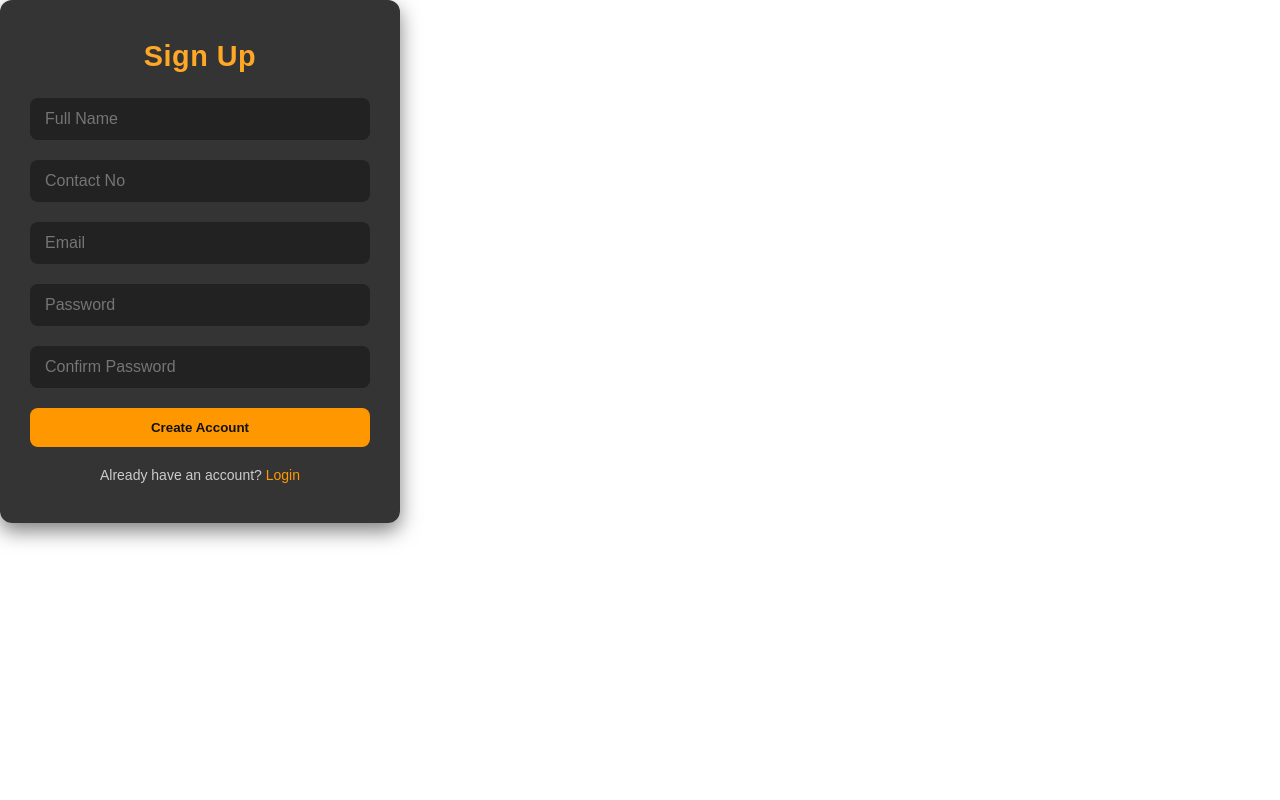
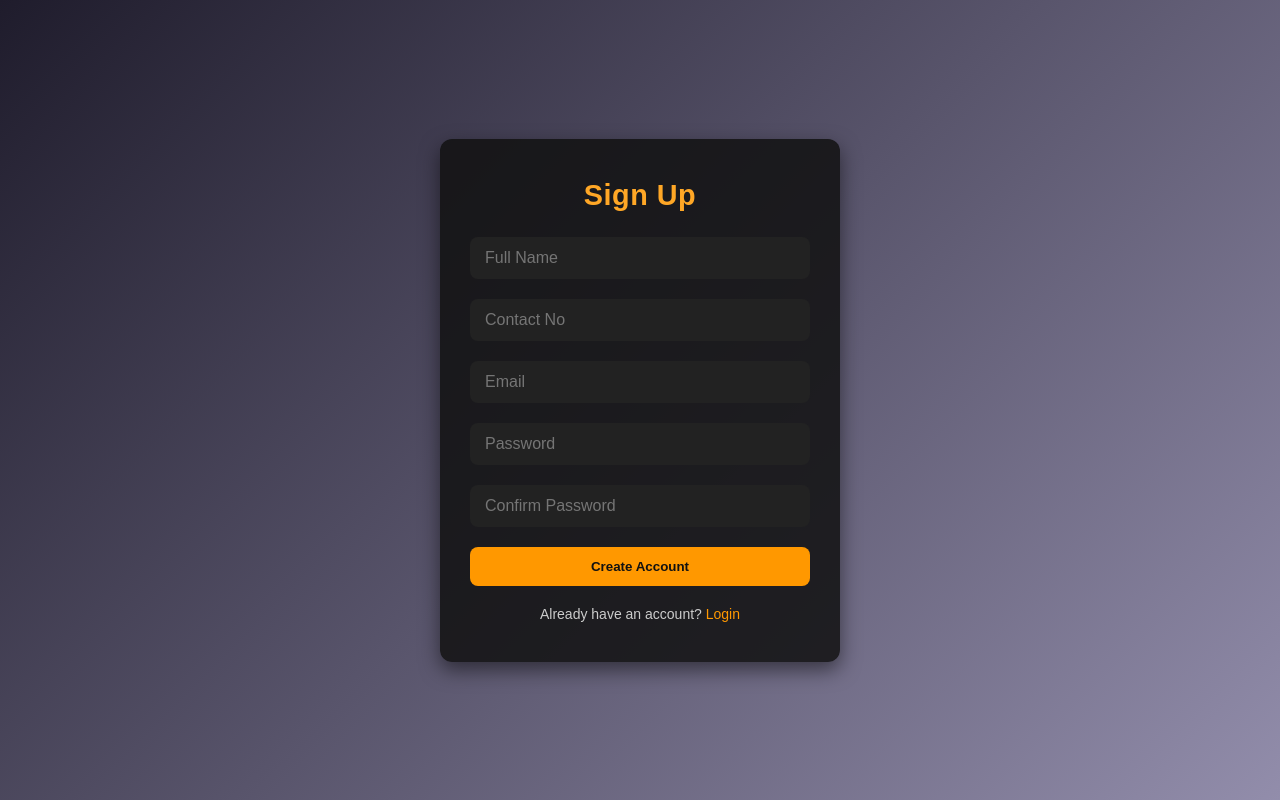
Before and after one commit to Ashlesha-17/Virtual-Boardroom, a React (Create React App) app in the folder clientt/: page /signup in a window 1280 px wide. Built offline with nearby package versions, Linux system fonts and the light colour scheme; no server answers.

Commit message:
corrected css of signup

```diff
--- a/clientt/src/pages/signup.jsx
+++ b/clientt/src/pages/signup.jsx
@@ -1,6 +1,6 @@
 import React, { useState } from "react";
 import { useNavigate, Link } from "react-router-dom";
-// import "./auth.css";
+import "./auth.css";
 
 const Signup = () => {
   const navigate = useNavigate();
@@ -51,6 +51,7 @@ if (res.ok) {
 
 
   return (
+  <div className="auth-page">
     <div className="auth-container">
       <h2>Sign Up</h2>
 
@@ -62,6 +63,7 @@ if (res.ok) {
           onChange={(e) => setName(e.target.value)}
           required
         />
+
         <input
           type="text"
           placeholder="Contact No"
@@ -69,6 +71,7 @@ if (res.ok) {
           onChange={(e) => setContact(e.target.value)}
           required
         />
+
         <input
           type="email"
           placeholder="Email"
@@ -76,6 +79,7 @@ if (res.ok) {
           onChange={(e) => setEmail(e.target.value)}
           required
         />
+
         <input
           type="password"
           placeholder="Password"
@@ -83,6 +87,7 @@ if (res.ok) {
           onChange={(e) => setPassword(e.target.value)}
           required
         />
+
         <input
           type="password"
           placeholder="Confirm Password"
@@ -98,7 +103,9 @@ if (res.ok) {
         Already have an account? <Link to="/">Login</Link>
       </p>
     </div>
-  );
+  </div>
+);
+
 };
 
 export default Signup;
```
